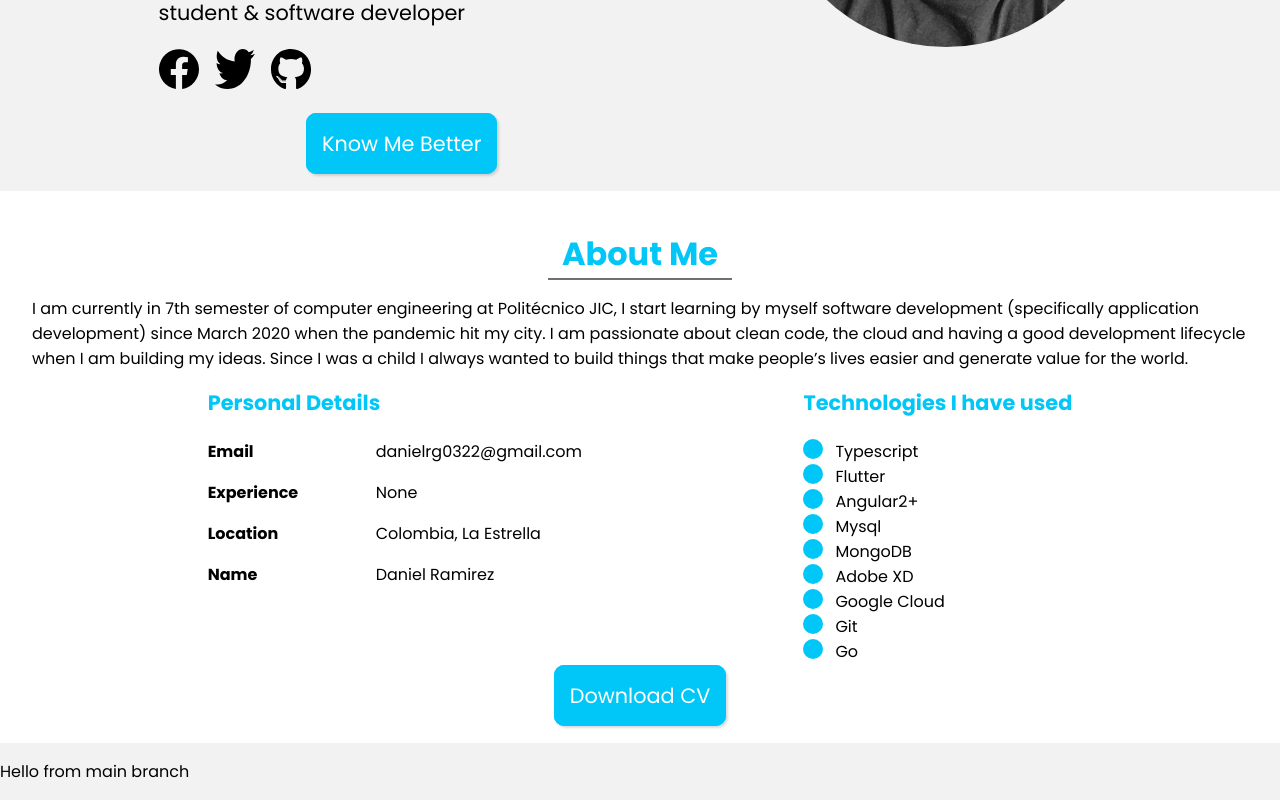
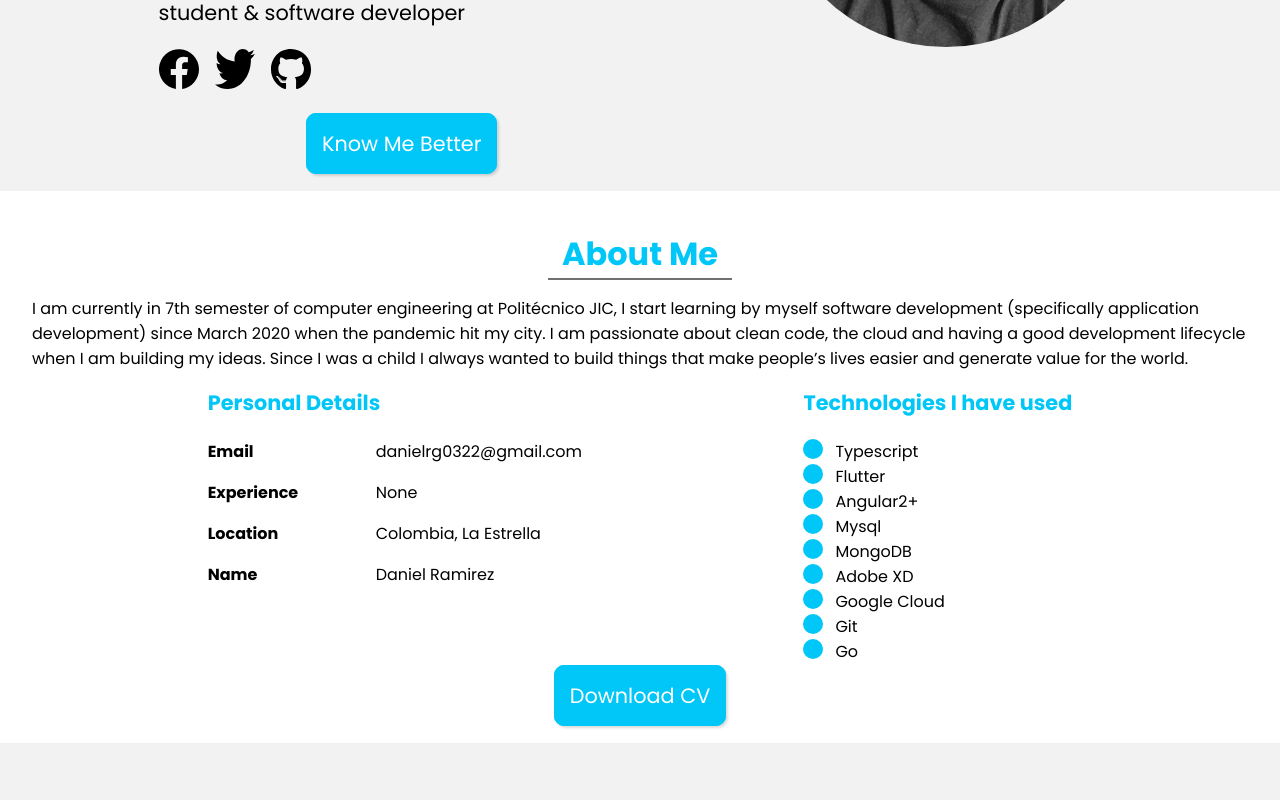
Before and after one commit to ditu474/personal-webpage, an Angular app: page / in a window 1280 px wide. Shown: the part 511-1311 px from the top of the page. After the commit the page ends 1254 px from the top, so only its background shows below. Built offline with nearby package versions, Linux system fonts and the light colour scheme.

Commit message:
fix: Removed test message

```diff
--- a/src/app/app.component.html
+++ b/src/app/app.component.html
@@ -1,4 +1,3 @@
 <app-toolbar></app-toolbar>
 <app-hero></app-hero>
 <app-about></app-about>
-<p>Hello from main branch</p>
```
